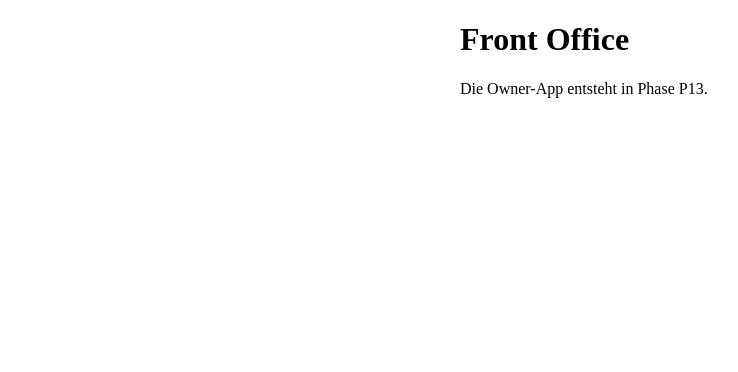
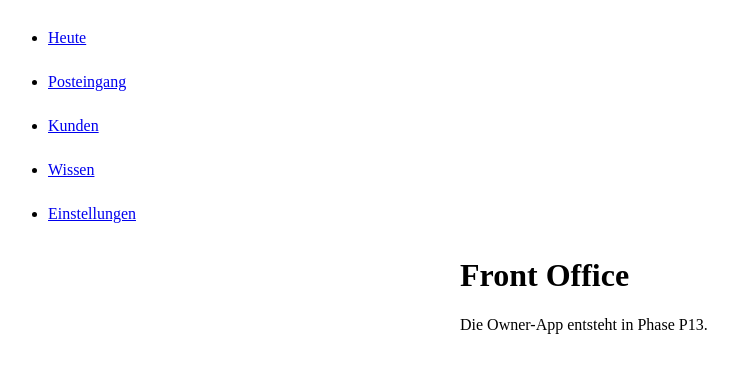
Before and after one commit to AyhamJo7/moin, a Next.js app in the folder apps/web/: page / in a window 1280 px wide. Shown: the top 372 px of the page, without its empty margins (0-738 px from the left). Built offline with nearby package versions, Linux system fonts and the light colour scheme.

Commit message:
feat(p13): owner-view a11y floor with German labels and focus order

```diff
--- a/apps/web/app/page.tsx
+++ b/apps/web/app/page.tsx
@@ -1,12 +1,39 @@
 /**
- * Placeholder home route (P13.11.02 phone-first shell).
+ * Placeholder home route (P13.11.02 phone-first shell, P13.12.01 a11y floor).
  *
  * Max-width steps at the 360 / 768 / 1280 px layout tokens; the owner views
- * ride on this shell.
+ * ride on this shell. Semantic landmark, skip link, German nav with
+ * focus-visible ring; targets meet the 44 px floor.
  */
 export default function Home() {
   return (
+    <>
+      <a href="#inhalt" className="skip-link">
+        Zum Inhalt springen
+      </a>
+      <header>
+        <nav aria-label="Hauptbereiche">
+          <ul>
+            <li>
+              <a href="/">Heute</a>
+            </li>
+            <li>
+              <a href="/">Posteingang</a>
+            </li>
+            <li>
+              <a href="/">Kunden</a>
+            </li>
+            <li>
+              <a href="/">Wissen</a>
+            </li>
+            <li>
+              <a href="/">Einstellungen</a>
+            </li>
+          </ul>
+        </nav>
+      </header>
       <main
+        id="inhalt"
         style={{
           marginInline: 'auto',
           width: '100%',
@@ -16,8 +43,13 @@ export default function Home() {
       >
         <h1>Front Office</h1>
         <p>Die Owner-App entsteht in Phase P13.</p>
+      </main>
       <style>{`@media (min-width: 768px) { main { max-width: 768px; } }
-@media (min-width: 1280px) { main { max-width: 1280px; } }`}</style>
-    </main>
+@media (min-width: 1280px) { main { max-width: 1280px; } }
+.skip-link { position: absolute; left: 8px; top: -48px; min-height: 44px; background: #fff; padding: 8px 12px; z-index: 1; }
+.skip-link:focus-visible { top: 8px; outline: 3px solid #000; outline-offset: 2px; }
+nav a { display: inline-block; min-height: 44px; min-width: 44px; line-height: 44px; }
+a:focus-visible { outline: 3px solid #000; outline-offset: 2px; }`}</style>
+    </>
   );
 }
```
Also changed, not shown: apps/web/lib/a11y.ts (added, +29 -0 lines), 1 other file (tests, documents, lock files or other folders). Lines whose indentation alone changed are shown as unchanged.
